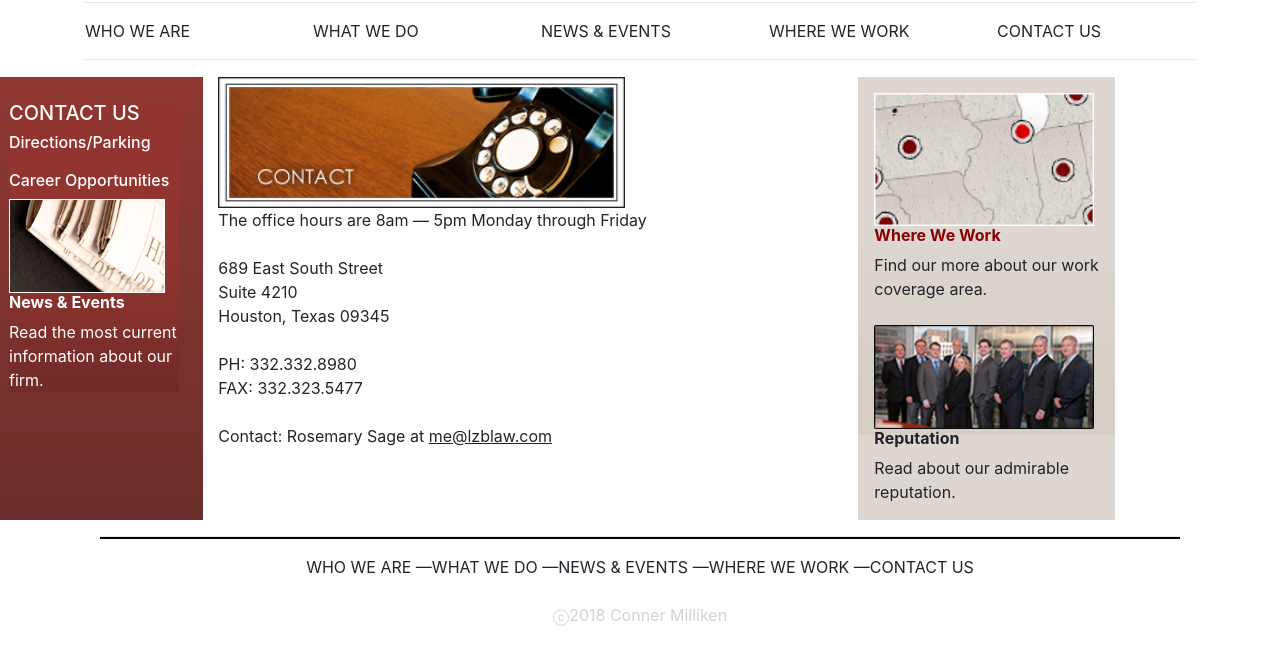
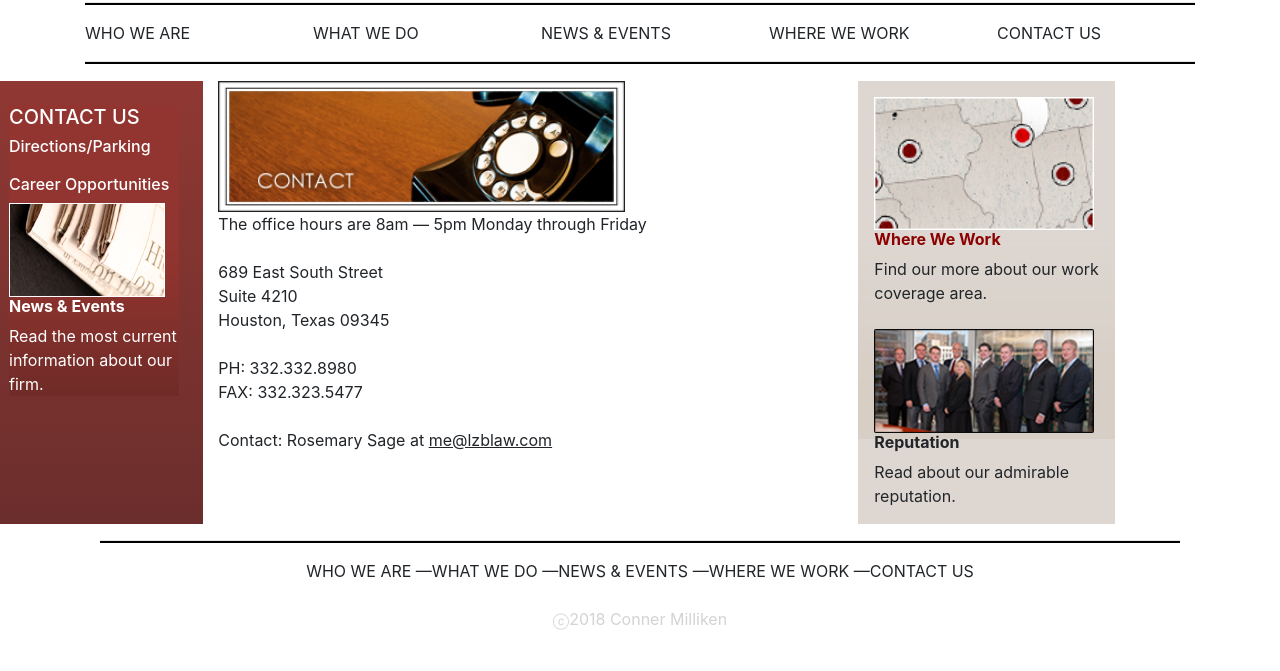
Before and after one commit to RD916/lzblaw, a plain HTML site: page lzblaw/contactus.html in a window 1280 px wide. Shown: the part 129-800 px from the top of the page. Drawn offline with nearby package versions, Linux system fonts and the light colour scheme; files that its build step writes are made by us from their sources; files whose address does not match are found by name.

Commit message:
Update contactus.html

```diff
--- a/lzblaw/contactus.html
+++ b/lzblaw/contactus.html
@@ -30,7 +30,7 @@
     </header>
     <!--navigation bar-->
     <div class="container">
-        <hr>
+        <hr style="border-bottom: 2px solid black" width="100%">
         <div class="row">
             <div class="col">
                 WHO WE ARE
@@ -48,7 +48,7 @@
                 CONTACT US
             </div>
         </div>
-        <hr>
+        <hr style="border-bottom: 2px solid black" width="100%">
     </div>
     </div>
     <div class="row">
```
